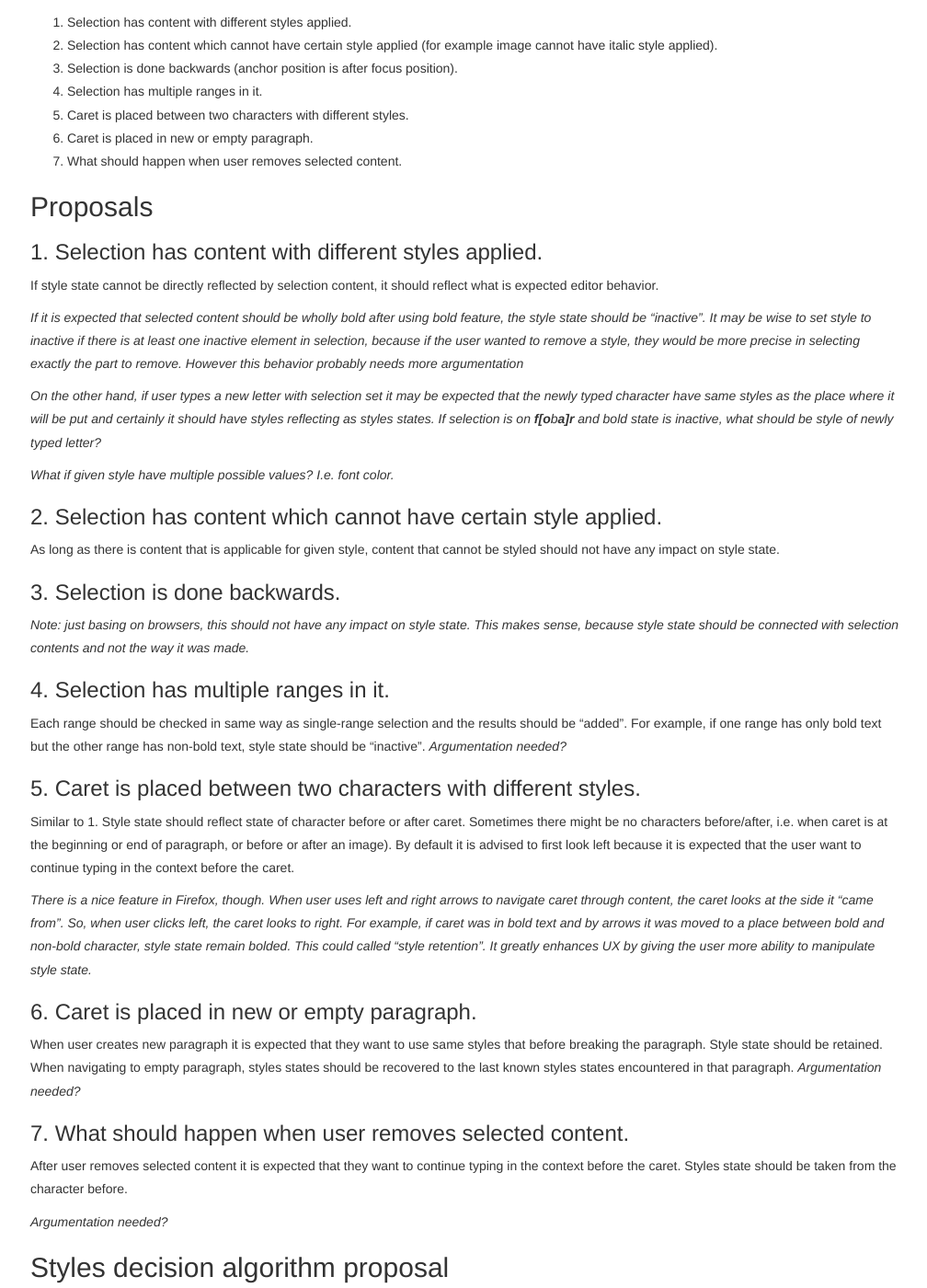
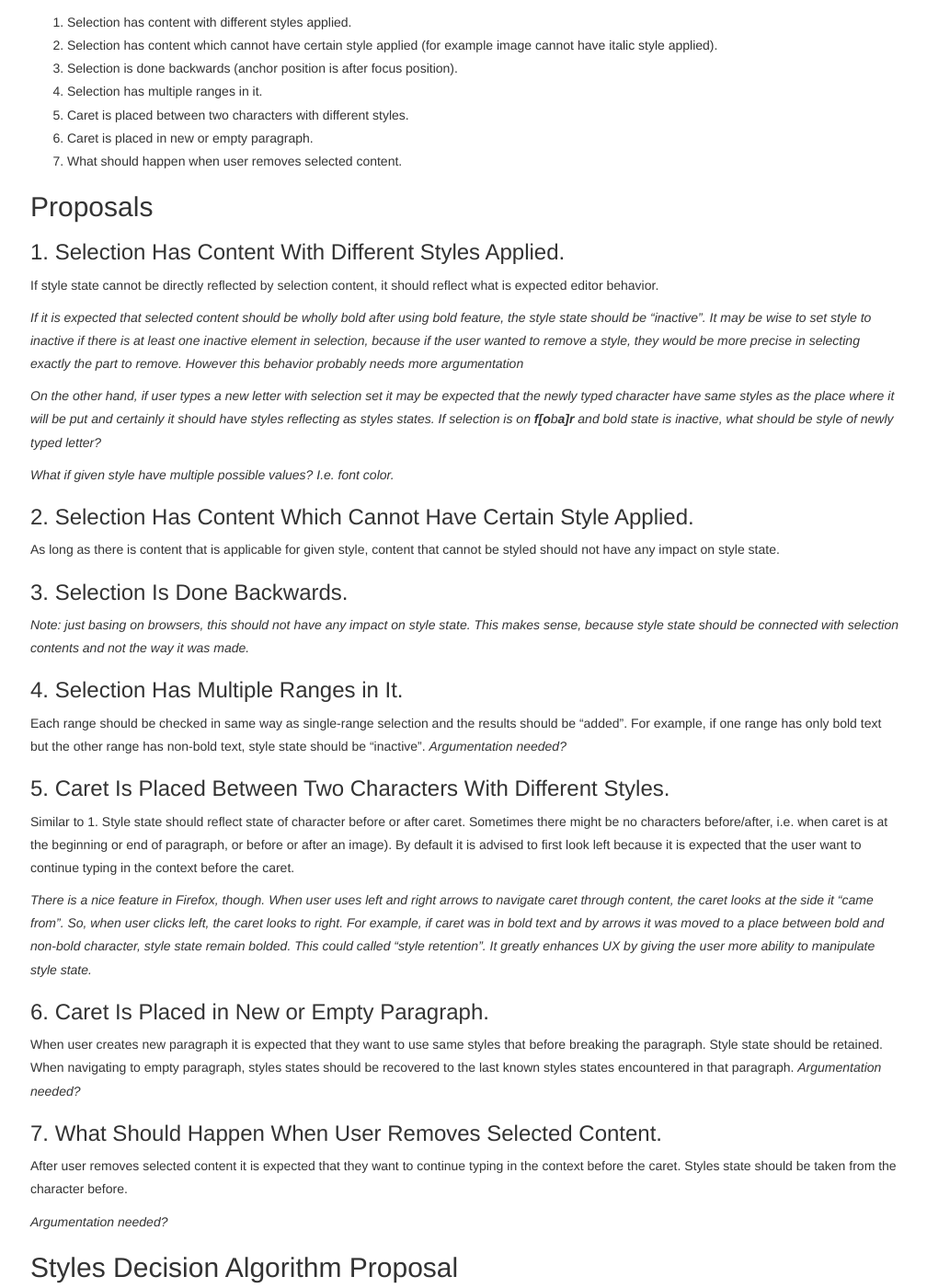
Before and after one commit to ckeditor/editor-recommendations, a Jekyll site: the page built from _usability/inline-style-state.md, in a window 1280 px wide and 1400 px high, scrolled down 681 px. Shown: the whole window at 92% size, without its empty margins (37-1045 px from the left). Built offline with Jekyll 4.4.1, drawn with Linux system fonts in a browser that asks for light colours; nearby versions of some CDN libraries; some of the changed text lies outside the part shown.

Commit message:
Fixed #35.

```diff
--- a/_includes/usability.html
+++ b/_includes/usability.html
@@ -15,7 +15,7 @@
 
         {% if images %}
 
-        <h2>Sources of images</h2>
+        <h2>Sources of Images</h2>
 
         {{ images | markdownify }}
 
--- a/_includes/use-case.html
+++ b/_includes/use-case.html
@@ -36,7 +36,7 @@
 
         {% if images %}
 
-        <h2>Sources of images</h2>
+        <h2>Sources of Images</h2>
 
         {{ images | markdownify }}
 
--- a/_usability/inline-style-state.md
+++ b/_usability/inline-style-state.md
@@ -16,7 +16,7 @@ and have an impact on editor behavior. It is very important to correctly set sty
 There are multiple situations when deducing style state is not trivial and the editor is expected to make educated guess
 to enable better experience for the user.
 
-## User expectations and popular behavior
+## User Expectations and Popular Behavior
 
 Inline style state is represented through UI, most often by changing the look of the button connected with certain feature.
 Style state has different meaning, depending whether some content in the editor is selected or not.
@@ -31,7 +31,7 @@ If content is not selected, it is expected that newly typed text will have appli
 user placed caret somewhere in the content and used bold feature, it state should become "active" and any typed
 character should have bold applied. After using bold feature again, it's state should become "inactive".
 
-## Problems to solve
+## Problems to Solve
 
 1. Selection has content with different styles applied.
 2. Selection has content which cannot have certain style applied (for example image cannot have italic style applied).
@@ -43,7 +43,7 @@ character should have bold applied. After using bold feature again, it's state s
 
 ## Proposals
 
-### 1. Selection has content with different styles applied.
+### 1. Selection Has Content With Different Styles Applied.
 
 If style state cannot be directly reflected by selection content, it should reflect what is expected editor behavior.
 
@@ -58,23 +58,23 @@ selection is on **f[o**b**a]r** and bold state is inactive, what should be style
 
 *What if given style have multiple possible values? I.e. font color.*
 
-### 2. Selection has content which cannot have certain style applied.
+### 2. Selection Has Content Which Cannot Have Certain Style Applied.
 
 As long as there is content that is applicable for given style, content that cannot be styled should not have any
 impact on style state.
 
-### 3. Selection is done backwards.
+### 3. Selection Is Done Backwards.
 
 *Note: just basing on browsers, this should not have any impact on style state. This makes sense, because style state
 should be connected with selection contents and not the way it was made.*
 
-### 4. Selection has multiple ranges in it.
+### 4. Selection Has Multiple Ranges in It.
 
 Each range should be checked in same way as single-range selection and the results should be "added". For example, if
 one range has only bold text but the other range has non-bold text, style state should be "inactive".
 *Argumentation needed?*
 
-### 5. Caret is placed between two characters with different styles.
+### 5. Caret Is Placed Between Two Characters With Different Styles.
 
 Similar to 1. Style state should reflect state of character before or after caret. Sometimes there might be no characters
 before/after, i.e. when caret is at the beginning or end of paragraph, or before or after an image). By default it
@@ -85,20 +85,20 @@ the caret looks at the side it "came from". So, when user clicks left, the caret
 was in bold text and by arrows it was moved to a place between bold and non-bold character, style state remain bolded.
 This could called "style retention". It greatly enhances UX by giving the user more ability to manipulate style state.*
 
-### 6. Caret is placed in new or empty paragraph.
+### 6. Caret Is Placed in New or Empty Paragraph.
 
 When user creates new paragraph it is expected that they want to use same styles that before breaking the paragraph.
 Style state should be retained. When navigating to empty paragraph, styles states should be recovered to the last known
 styles states encountered in that paragraph. *Argumentation needed?*
 
-### 7. What should happen when user removes selected content.
+### 7. What Should Happen When User Removes Selected Content.
 
 After user removes selected content it is expected that they want to continue typing in the context before the caret.
 Styles state should be taken from the character before.
 
 *Argumentation needed?*
 
-## Styles decision algorithm proposal
+## Styles Decision Algorithm Proposal
 
 Taken into consideration question and answers above, this is a proposal of algorithm for deciding styles state when
 selection is made in editor or caret position is changed.
```
